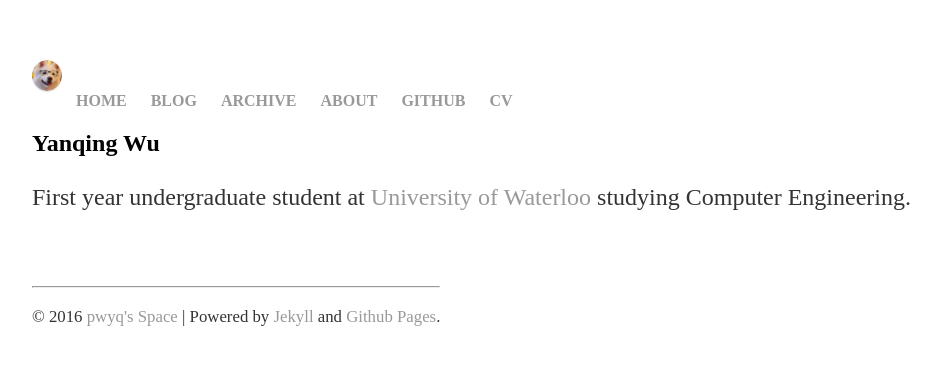
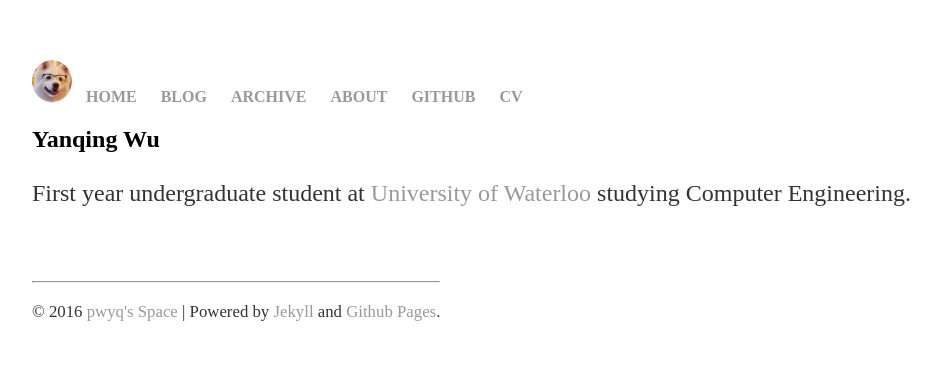
Before and after one commit to pwyq/blog, a Jekyll site: the page built from index.html, in a window 1280 px wide. Shown: the top 365 px of the page, without its empty margins (96-1037 px from the left). Built offline with Jekyll 4.4.1, drawn with Linux system fonts in a browser that asks for light colours.

Commit message:
dear dog

```diff
--- a/css/main.css
+++ b/css/main.css
@@ -25,7 +25,7 @@ nav ul li {
     display: inline;
 	margin-left: 10px;
     margin-right: 10px;
-	margin-top: 5px;
+	margin-bottom: 10px;
 }
 
 footer ul li {
@@ -65,8 +65,7 @@ ul.posts li {
 }
 
 .header-img {
-  max-width: 30px;
-  margin-bottom: 15px;
+  max-width: 40px;
   border: 0px solid #fff;
   border-radius: 100%;
   box-shadow: 0 1px 1px rgba(0, 0, 0, 0.1);
```
